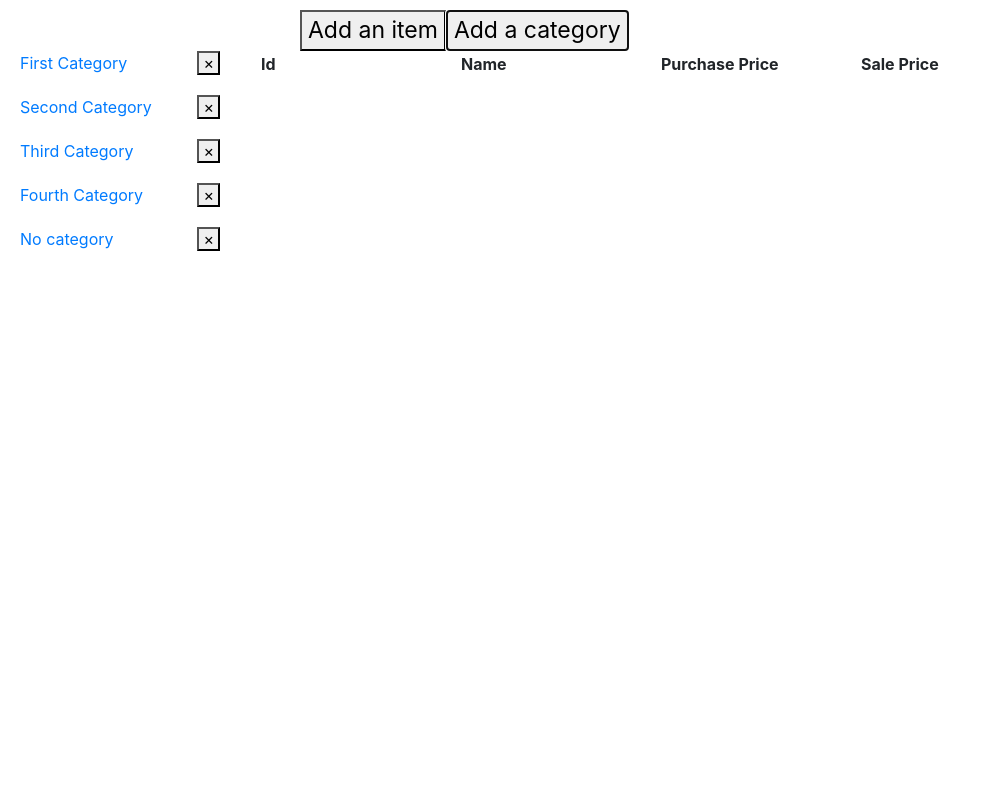
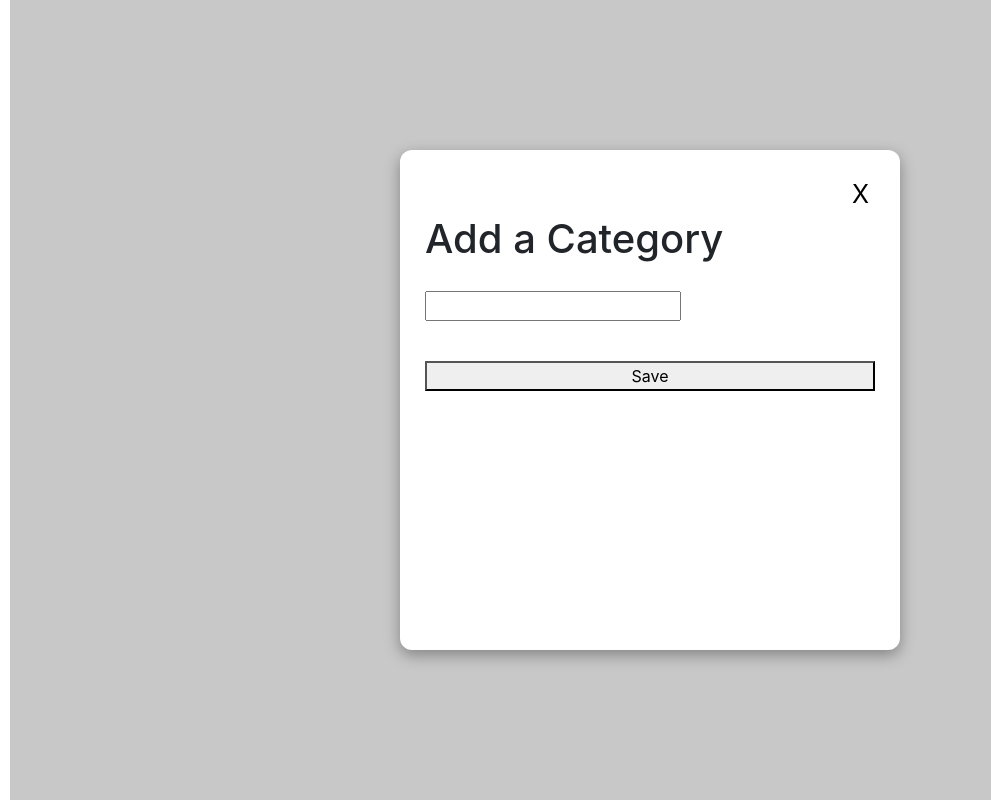
Before and after one commit to enitefall88/Test_Assignment, a React (Create React App) app: page / in a window 1280 px wide. Both pictures are taken after a click on the button "Add a category". Shown: the whole page, without its empty margins (0-991 px from the left). Built offline with nearby package versions, Linux system fonts and the light colour scheme.

Commit message:
Work on AddCategoryModal

```diff
--- a/src/Components/AddCategoryModal.js
+++ b/src/Components/AddCategoryModal.js
@@ -1,5 +1,5 @@
 import React, { useState } from "react";
-import "../AddItemModal.css";
+import "../RemoveCategoryModal.css";
 
 //todo пока без валидации
 function AddCategoryModal({
@@ -8,14 +8,25 @@ function AddCategoryModal({
   categories,
   addCategory,
 }) {
-  let [newCategory, setNewCategory] = useState("");
-
+  let [newCategory, setNewCategory] = useState({});
+  //
   function onChange(event) {
-    setNewCategory(event.target.value);
+    setNewCategory({
+      selected: false,
+      text: event.target.value,
+      // todo тут надо доделать, плюс наверное сделать объект и писать в него только строку с текстом
+      //еще неконтрол в контрол превращается,
+      //id наверное рандомно сделать?
+      id: 0,
+    });
   }
 
   return (
-    <div className="modal-background">
+    <div className="modal-background" onClick={() => showAddCategory()}>
+      <div className="modal-container" onClick={(e) => e.stopPropagation()}>
+        <div className="title-close-btn">
+          <button onClick={() => hideAddCategory()}>X</button>
+        </div>
         <h1>Add a Category</h1>
         <form action="" className="input">
           <div>
@@ -30,13 +41,15 @@ function AddCategoryModal({
         </form>
         <button
           className="save-btn"
-        onClick={(event) => {
+          onClick={() => {
             addCategory(newCategory);
+            hideAddCategory();
           }}
         >
           Save
         </button>
       </div>
+    </div>
   );
 }
 
--- a/src/Components/App.js
+++ b/src/Components/App.js
@@ -67,14 +67,16 @@ function App() {
     setId(null);
   }
   function addCategory(category) {
-    return { ...categories, category };
+    let updatedCategories = [...categories, category];
+    setCategories(updatedCategories);
+    console.log(categories);
   }
   function showAddCategoryModalOpen() {
-    setAddItemModalOpen(true);
+    setAddCategoryModalOpen(true);
   }
 
   function hideAddCategoryModalOpen() {
-    setAddItemModalOpen(false);
+    setAddCategoryModalOpen(false);
   }
 
   function submitRemoveCategoryWithMovingItemsToNoCategory(id) {
@@ -123,8 +125,12 @@ function App() {
   return (
     <div>
       {!isAddItemModalOpen &&
+        !isAddCategoryModalOpen &&
         !isDeleteCategoryModalOpen && ( // тут наверное как-то изящнее можно скрывать или по-другому скомпоновать
-          <Header showAddItemModal={showAddItemModal} />
+          <Header
+            showAddItemModal={showAddItemModal}
+            showAddCategoryModalOpen={showAddCategoryModalOpen}
+          />
         )}
 
       <div className="box">
--- a/src/Components/Header.js
+++ b/src/Components/Header.js
@@ -1,19 +1,17 @@
 import React from "react";
-function Header({showAddItemModal}) {
+function Header({ showAddItemModal, showAddCategoryModalOpen }) {
   return (
     <div className="header">
       <div>
-          <button onClick={() => showAddItemModal()}>
-            Add an item
-          </button>
+        <button onClick={() => showAddItemModal()}>Add an item</button>
       </div>
       <div>
-          <button>
+        <button onClick={() => showAddCategoryModalOpen()}>
           Add a category
         </button>
       </div>
     </div>
-  )
+  );
 }
 
-export default Header
+export default Header;
```
Lines whose indentation alone changed are shown as unchanged.
